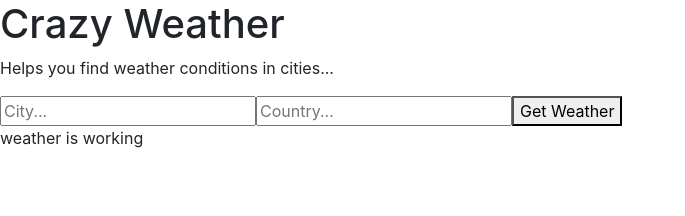
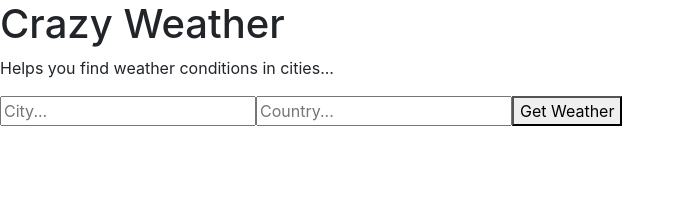
Before and after one commit to ulisantillan/Weather, a React (Create React App) app: page / in a window 1280 px wide. Shown: the top 216 px of the page, without its empty margins (0-685 px from the left). Built offline with nearby package versions, Linux system fonts and the light colour scheme; the HTML template or start-up script is replaced by a standard one.

Commit message:
API is connected and giving back the location

```diff
--- a/src/App.js
+++ b/src/App.js
@@ -1,16 +1,47 @@
 import React from "react";
+import Weather from "./components/weather";
 import Form from "./components/form";
-import Weather from "./components/weather";
 import Titles from "./components/titles";
 
+const Api_Key = "b2bb901c7293cdfaa25ad966378aa558";
 
 class App extends React.Component{
+  state = {
+    city: undefined,
+    country: undefined,
+    error: undefined
+  }
+  //async method to call api
+  getWeather = async (e) => {
+  const city = e.target.elements.city.value;
+  const country = e.target.elements.country.value;
+  e.preventDefault();
+  const api_call = await fetch(`http://api.openweathermap.org/data/2.5/weather?q=${city},${country}&appid=${Api_Key}`);
+  const response = await api_call.json();
+  console.log(response);
+  if(city && country){
+    this.setState({
+      city: response.name,
+      country: response.sys.country,
+      error: ""
+    })
+
+  }else{
+    this.setState({
+      error: "Please input search values..."
+    })
+  }
+}
    render(){
     return(
       <div>
         <Titles />
-        <Form />
-        <Weather />
+        <Form loadWeather={this.getWeather} />
+        <Weather
+          city={this.state.city}
+          country={this.state.country}
+          error={this.state.error}
+                />
       </div>
    )
   }
--- a/src/components/form.js
+++ b/src/components/form.js
@@ -1,14 +1,18 @@
 import React from "react";
 
 class Form extends React.Component{
+
     render(){
+
         return(
-                <form >
+                <form onSubmit = {this.props.loadWeather}>
                     <input type="text" name="city" placeholder="City..."/>
                     <input type="text" name="country" placeholder="Country..."/>
                     <button>Get Weather</button>
                 </form>
+
         )
     }
 }
+
 export default Form;
--- a/src/components/weather.js
+++ b/src/components/weather.js
@@ -1,12 +1,25 @@
 import React from "react";
 
 class Weather extends React.Component{
+
     render(){
+
         return(
+
             <div>
-                weather is working
+                {
+                    this.props.country && this.props.city && <p>Location:
+                        <span>  {this.props.city}, {this.props.country}</span>
+                    </p>
+                }
+
+                {
+                    this.props.error && <p>{this.props.error}</p>
+                }
+
             </div>
         )
     }
 }
+
 export default Weather;
```
